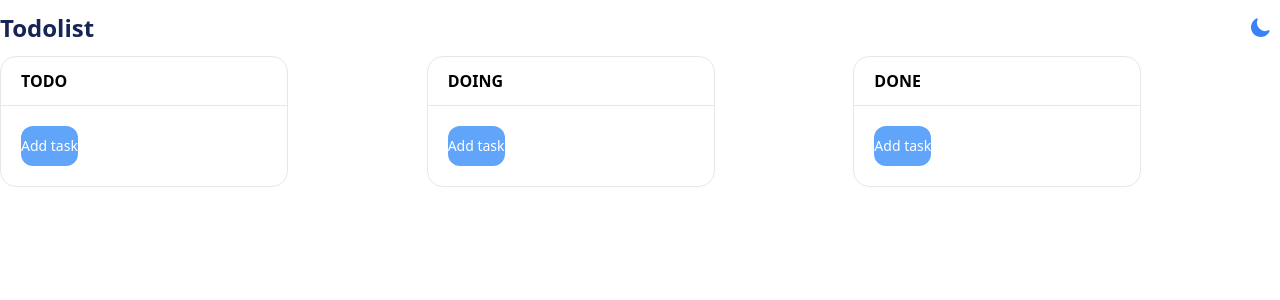
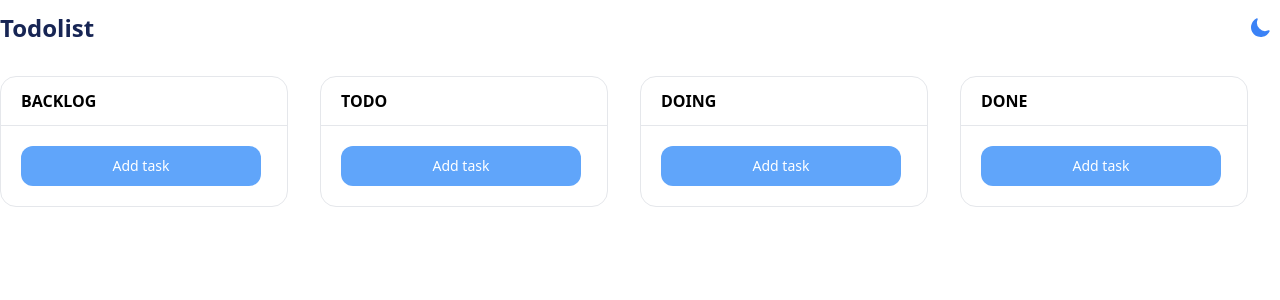
Before and after one commit to myhrindra194/kanban_board, a React (Vite) app: page / in a window 1280 px wide. Shown: the top 300 px of the page. Built offline with nearby package versions, Linux system fonts and the light colour scheme.

Commit message:
Make button fullwidth

```diff
--- a/src/App.jsx
+++ b/src/App.jsx
@@ -21,7 +21,8 @@ function App() {
     <main className="lg:container mx-auto w-full">
       <Navbar theme={theme} handleToogleTheme={handleToogleTheme} />
       <ListTaskProvider>
-        <div className="grid grid-cols-3 max-md:grid-cols-1 justify-evenly items-start">
+        <div className="grid grid-cols-4 max-md:grid-cols-2 max-sm:grid-cols-1 justify-evenly items-start mt-5">
+          <Column title="BACKLOG" progress="backlog" />
           <Column title="TODO" progress="todo" />
           <Column title="DOING" progress="doing" />
           <Column title="DONE" progress="done" />
--- a/src/components/AddTask.jsx
+++ b/src/components/AddTask.jsx
@@ -75,7 +75,7 @@ export default function AddTask({ progress }) {
   ) : (
     <button
       onClick={handleExpanded}
-      className=" w-full text-sm bg-blue-400/100 py-2.5 rounded-xl text-white"
+      className=" w-60 text-sm bg-blue-400/100 py-2.5 rounded-xl text-white hover:bg-blue-500"
     >
       Add task
     </button>
--- a/src/components/Task.jsx
+++ b/src/components/Task.jsx
@@ -37,7 +37,7 @@ export default function TaskCard({ task }) {
         <form
           action=""
           onSubmit={handleSubmit}
-          className="dark:text-white bg-blue-100/100 dark:bg-slate-500/100 py-5 px-3 rounded-2xl w-60 text-sm"
+          className="dark:text-white bg-blue-100/100 dark:bg-slate-500/100 py-5 px-3 rounded-2xl w-60 text-sm mb-4"
         >
           <input
             name="title"
@@ -66,7 +66,6 @@ export default function TaskCard({ task }) {
             <button
               type="submit"
               className="ms-2 p-2 rounded-xl bg-blue-900 text-white disabled:opacity-80"
-              disabled={newTask.content.trim() === ""}
             >
               Edit
             </button>
```
